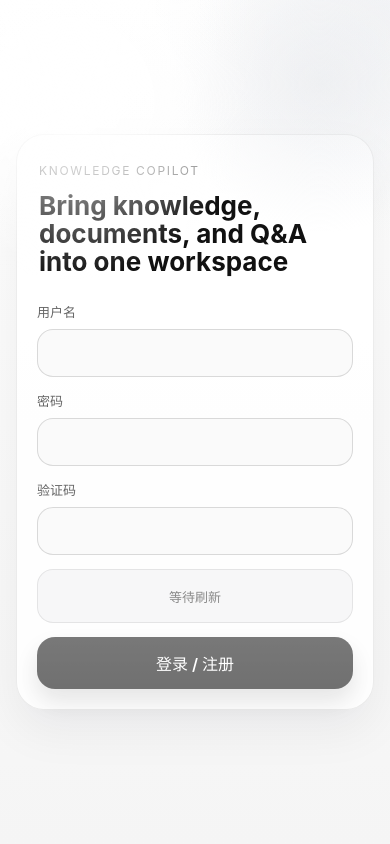
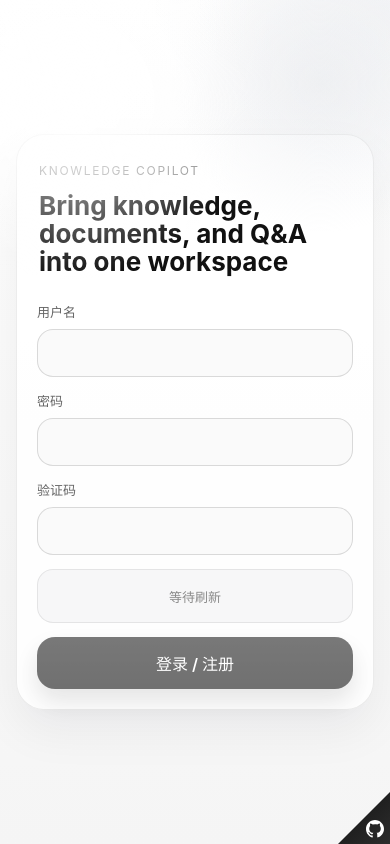
Before and after one commit to LCHEN142857/inote, a React (Vite) app in the folder web/: page / in a window 390 px wide. Built offline with nearby package versions, Linux system fonts and the light colour scheme; no server answers.

Commit message:
feat(ui): 添加固定位置GitHub项目角标链接组件

```diff
--- a/web/src/components/AuthView.tsx
+++ b/web/src/components/AuthView.tsx
@@ -1,6 +1,7 @@
 import { useState } from "react";
 import type { FormEvent } from "react";
 import type { AuthCaptcha } from "../types";
+import { ProjectCornerLink } from "./ProjectCornerLink";
 
 type AuthViewProps = {
   captcha: AuthCaptcha | null;
@@ -96,6 +97,7 @@ export function AuthView(props: AuthViewProps) {
           </button>
         </form>
       </div>
+      <ProjectCornerLink />
     </div>
   );
 }
--- a/web/src/components/ChatWorkspace.tsx
+++ b/web/src/components/ChatWorkspace.tsx
@@ -7,6 +7,7 @@ import type {
   UserSettings
 } from "../types";
 import { formatTime } from "../utils";
+import { ProjectCornerLink } from "./ProjectCornerLink";
 
 type ChatWorkspaceProps = {
   authUser: AuthResponse;
@@ -138,6 +139,7 @@ export function ChatWorkspace(props: ChatWorkspaceProps) {
           </button>
         </div>
       </div>
+      <ProjectCornerLink />
     </main>
   );
 }
--- /dev/null
+++ b/web/src/components/ProjectCornerLink.tsx
@@ -0,0 +1,17 @@
+export function ProjectCornerLink() {
+  return (
+    <a
+      className="project-corner-link"
+      href="https://github.com/LCHEN142857/inote"
+      target="_blank"
+      rel="noreferrer"
+      aria-label="Open the project on GitHub"
+      title="GitHub"
+    >
+      <svg viewBox="0 0 24 24" aria-hidden="true" focusable="false">
+        <path d="M12 0C5.37 0 0 5.37 0 12c0 5.3 3.44 9.79 8.2 11.38.6.11.82-.26.82-.58v-2.23c-3.34.73-4.04-1.6-4.04-1.6-.55-1.39-1.33-1.76-1.33-1.76-1.09-.74.08-.73.08-.73 1.2.09 1.84 1.23 1.84 1.23 1.07 1.83 2.8 1.31 3.49 1 .11-.78.42-1.31.76-1.61-2.67-.3-5.47-1.33-5.47-5.93 0-1.31.47-2.38 1.24-3.22-.12-.3-.54-1.52.12-3.17 0 0 1-.32 3.3 1.23a11.5 11.5 0 0 1 3-.4c1.03 0 2.06.13 3.01.4 2.29-1.55 3.3-1.23 3.3-1.23.65 1.65.24 2.87.12 3.17.77.84 1.24 1.91 1.24 3.22 0 4.61-2.8 5.63-5.47 5.93.43.38.8 1.1.8 2.22v3.27c0 .32.22.69.82.57C20.57 21.79 24 17.3 24 12 24 5.37 18.63 0 12 0z" />
+      </svg>
+      <span className="sr-only">GitHub</span>
+    </a>
+  );
+}
--- a/web/src/styles.css
+++ b/web/src/styles.css
@@ -181,6 +181,50 @@ body {
 
 .auth-error {
   margin-bottom: 0;
+}
+
+.project-corner-link {
+  position: fixed;
+  right: 0;
+  bottom: 0;
+  z-index: 30;
+  display: block;
+  width: 62px;
+  height: 62px;
+  color: #ffffff;
+  background: linear-gradient(135deg, #121212 0%, #2d2d2d 100%);
+  clip-path: polygon(100% 0, 0 100%, 100% 100%);
+  box-shadow: -10px -10px 24px rgba(17, 17, 17, 0.18);
+  transition:
+    transform 180ms ease,
+    background-color 180ms ease,
+    filter 180ms ease;
+}
+
+.project-corner-link:hover {
+  transform: translateY(-1px);
+  filter: brightness(1.06);
+}
+
+.project-corner-link svg {
+  position: absolute;
+  right: 7px;
+  bottom: 7px;
+  width: 24px;
+  height: 24px;
+  fill: currentColor;
+}
+
+.sr-only {
+  position: absolute;
+  width: 1px;
+  height: 1px;
+  padding: 0;
+  margin: -1px;
+  overflow: hidden;
+  clip: rect(0, 0, 0, 0);
+  white-space: nowrap;
+  border: 0;
 }
 
 .user-badge {
@@ -1108,4 +1152,16 @@ a {
     border: 0;
     box-shadow: none;
   }
+
+  .project-corner-link {
+    width: 52px;
+    height: 52px;
+  }
+
+  .project-corner-link svg {
+    right: 6px;
+    bottom: 6px;
+    width: 18px;
+    height: 18px;
+  }
 }
```
Also changed, not shown: 1 other file (tests, documents, lock files or other folders).
